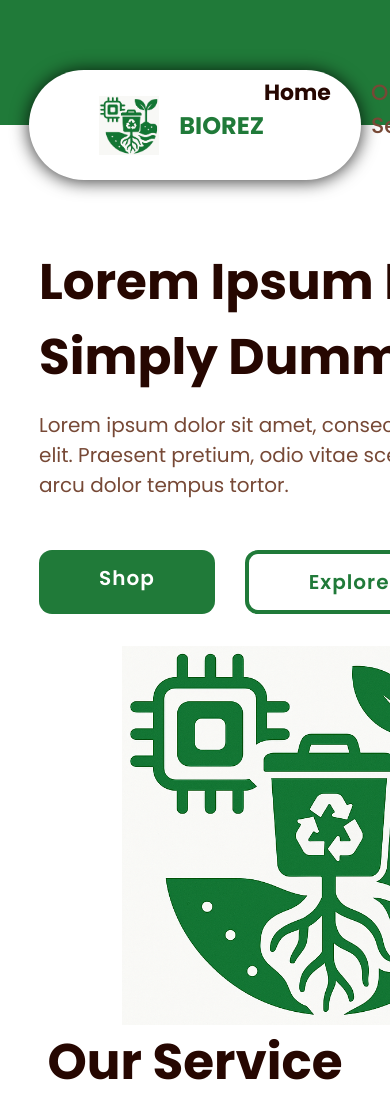
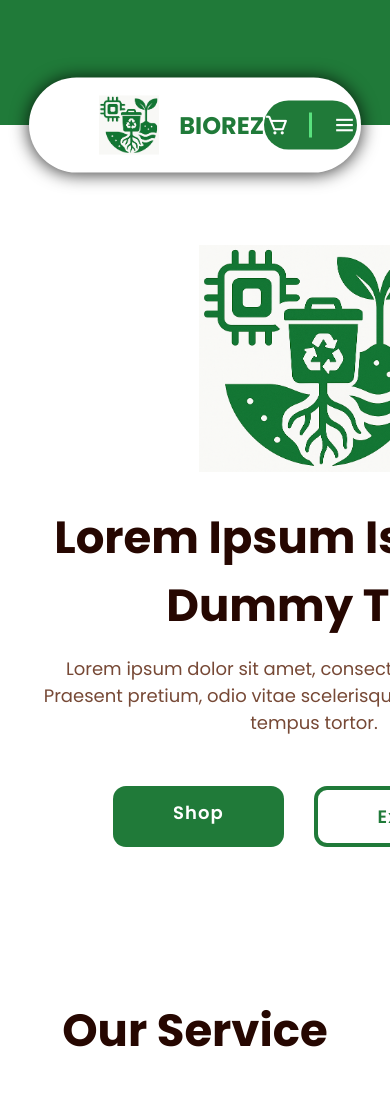
Before and after one commit to Fadhli2803/capstone-project, a plain HTML site: page index.html in a window 390 px wide. Shown: the top 1103 px of the page. Drawn offline with nearby package versions, Linux system fonts and the light colour scheme.

Commit message:
Mengatur responsivitas navigation bar, dan home page

```diff
--- a/index.html
+++ b/index.html
@@ -5,7 +5,7 @@
     <meta name="viewport" content="width=device-width, initial-scale=1.0" />
     <!-- CSS Link -->
     <link rel="stylesheet" href="styles.css" />
-    <!-- <link rel="stylesheet" href="responsive.css" /> -->
+    <link rel="stylesheet" href="responsive.css" />
     <!-- Box Icons -->
     <link rel="stylesheet" href="https://cdn.jsdelivr.net/npm/boxicons@latest/css/boxicons.min.css" />
 
@@ -27,7 +27,7 @@
           </div>
 
           <ul>
-            <li id="desktop-navbar">
+            <li>
               <a href="?#home" class="active">Home</a>
               <a href="?#services" class="inactive">Our Services</a>
               <a href="?#vision-mission" class="inactive">Vision & Mission</a>
@@ -113,6 +113,6 @@
       </section>
     </main>
 
-    <script src="main.js"></script>
+    <script src="index.js"></script>
   </body>
 </html>
--- a/responsive.css
+++ b/responsive.css
@@ -1,72 +1,32 @@
-@media (max-width: 1500px) {
-  .navbar-container ul #desktop-navbar {
-    /* display: none; */
-    /* background-color: lightblue;
-      position: absolute;
-      bottom: 0; */
-    /* z-index: 0; */
+@media (max-width: 1556px) {
+  :root {
+    --title-font: 45px;
+    --subheading-font: 28px;
+    --p-font: 18px;
   }
 
-  /* .navbar-container ul #mobile-navbar {
-      display: flex;
-      flex-direction: column;
-      align-items: center;
-      position: absolute;
-      top: 0;
-      left: 0;
-      width: 50%;
-      height: 100vh;
-      background-color: var(--secondary-color);
-      border: 2px solid black;
-    } */
-
-  nav {
-    left: 0;
-    top: 0;
-    bottom: auto;
-    width: 50%;
-    justify-content: start;
-    transform: translateY(0%);
+  /* NAVIGATION BAR */
+  .navbar-container {
+    height: 95px;
+    padding-inline: 70px;
   }
 
-  .navbar-container {
-    width: 100%;
-    height: 100vh;
-    border-radius: 0;
-    padding: 0 100px;
-
-    flex-direction: column;
-    justify-content: start;
-    align-items: center;
-  }
-
-  .logo-container {
-    width: 100%;
-    display: flex;
-    justify-content: space-between;
-    align-items: center;
-    padding-block: 30px;
-    border-bottom: 3px solid var(--main-color);
-  }
-
-  .logo-container p {
-    display: block;
-    font-size: var(--title-font);
-    cursor: pointer;
+  .logo .logo-image {
+    width: 60px;
   }
 
   .navbar-container ul li {
-    flex-direction: column;
-    gap: 60px;
-    text-align: center;
-    padding-block: 50px;
+    gap: 30px;
   }
 
   .navbar-container ul li a {
-    font-size: 25px;
+    font-size: 21px;
   }
+}
 
-  .header-button {
+@media (max-width: 1437px) {
+  /* NAVIGATION BAR */
+  .navbar-container ul li a {
     display: none;
   }
 
@@ -78,7 +38,22 @@
     display: block;
   }
 
-  #hamburger-button {
+  .header-button #hamburger-button {
     display: block;
   }
+
+  /* HOME */
+  .home-container {
+    justify-items: center;
+    text-align: center;
+  }
+
+  .home-btn {
+    justify-content: center;
+  }
+
+  .home-img {
+    order: -1;
+    width: 60%;
+  }
 }
--- a/styles.css
+++ b/styles.css
@@ -143,6 +143,10 @@ main {
   padding: 120px 10%;
 }
 
+section {
+  margin-bottom: 150px;
+}
+
 .home-container {
   display: grid;
   grid-template-columns: repeat(auto-fit, minmax(550px, 1fr));
```
